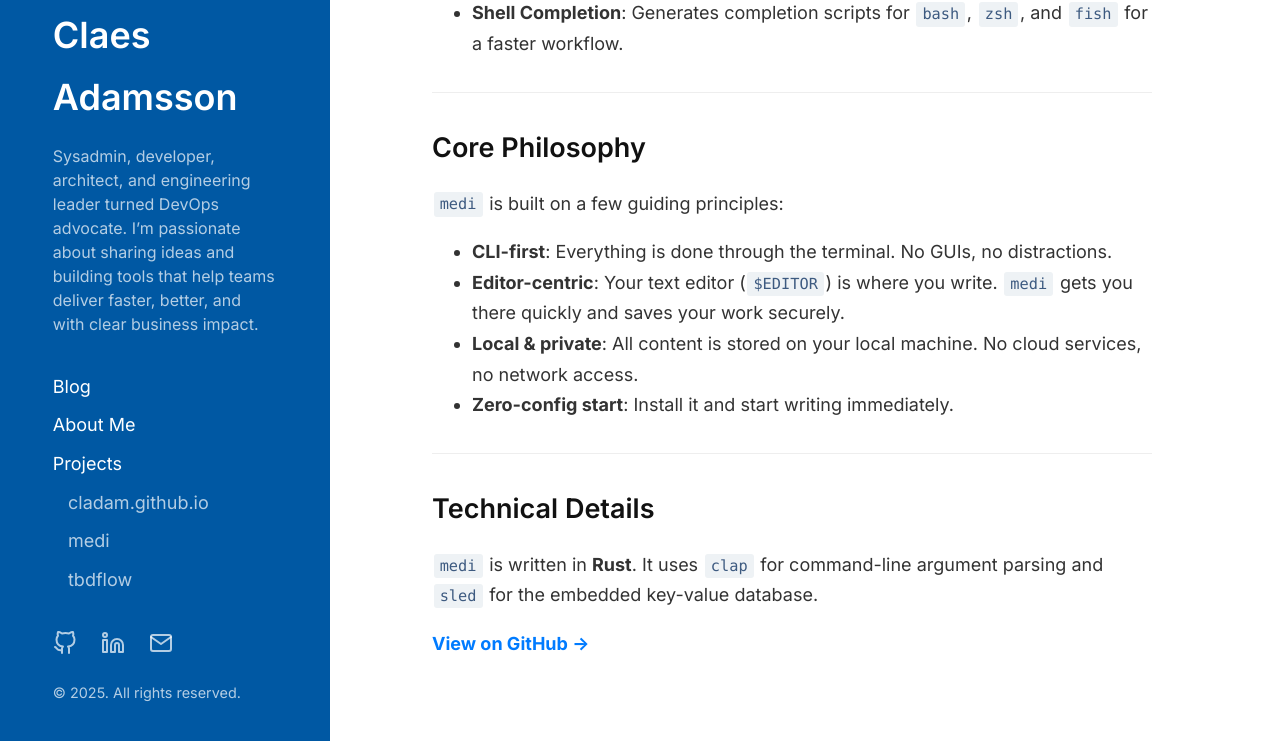
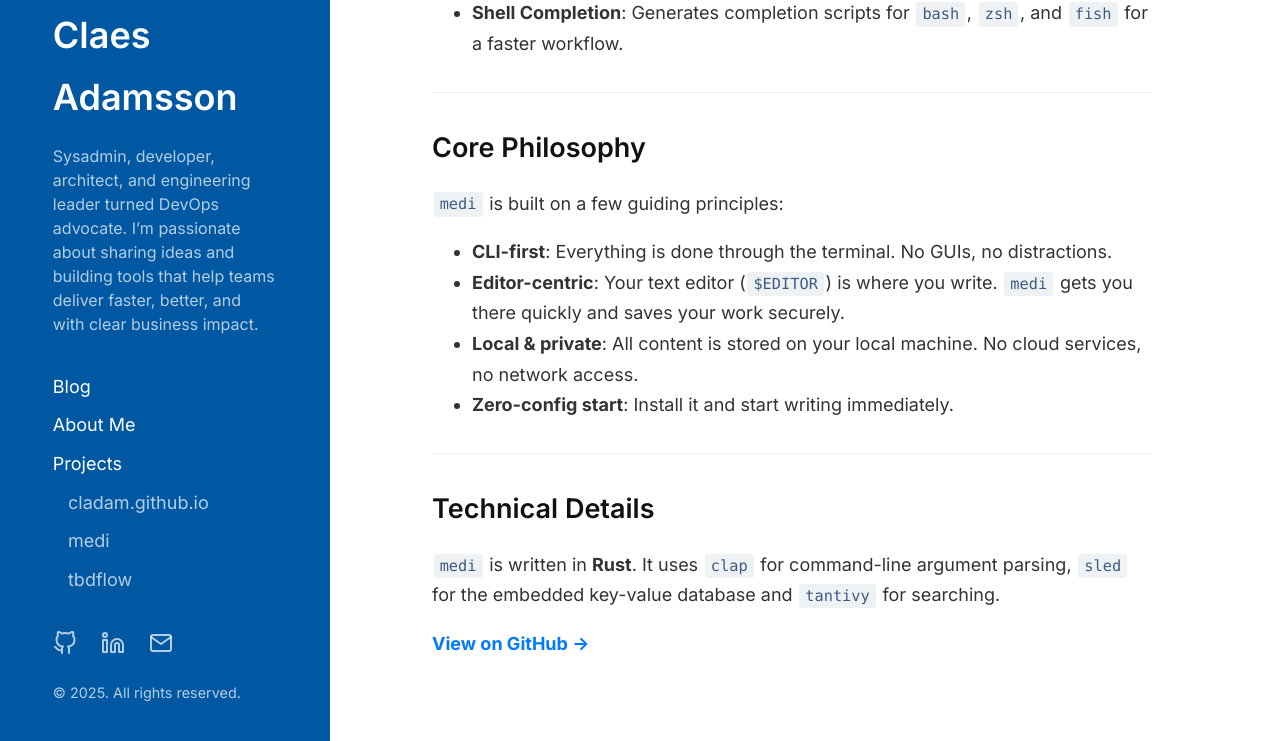
Before and after one commit to cladam/cladam.github.io, a Jekyll site: the page built from _projects/medi.md, in a window 1280 px wide and 900 px high, scrolled down 1020 px, cut to the strip 159-900 px from the top of the window. Built offline with Jekyll 4.4.1, drawn with Linux system fonts in a browser that asks for light colours.

Commit message:
fix: add tantivy to project medi

```diff
--- a/_projects/medi.md
+++ b/_projects/medi.md
@@ -39,6 +39,6 @@ A fast, editor-centric, command-line notes manager built in Rust.
 
 ## Technical Details
 
-`medi` is written in **Rust**. It uses `clap` for command-line argument parsing and `sled` for the embedded key-value database.
+`medi` is written in **Rust**. It uses `clap` for command-line argument parsing, `sled` for the embedded key-value database and `tantivy` for searching.
 
 [**View on GitHub →**](https://github.com/cladam/medi)
```
